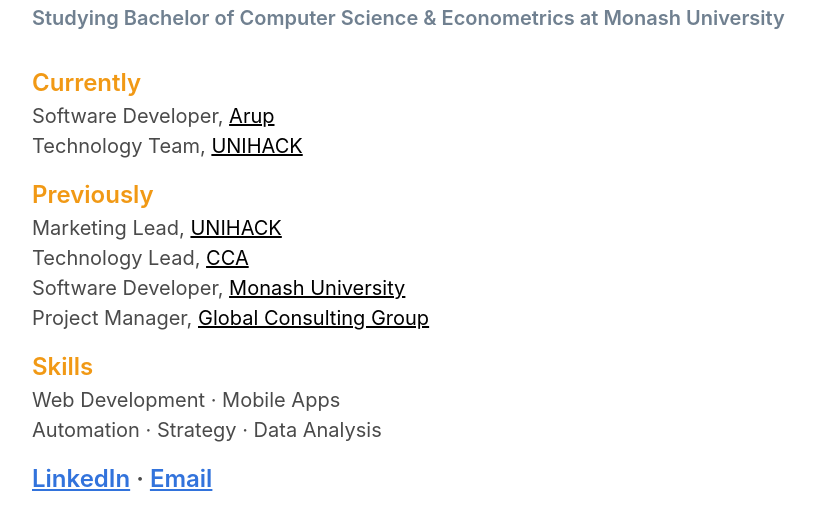
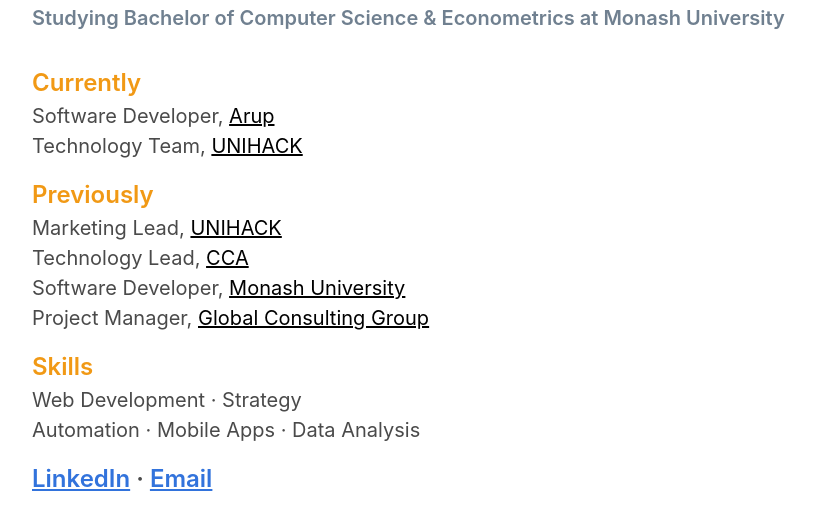
Before and after one commit to arnimittal/arnimittal.github.io, a plain HTML site: page index.html in a window 1280 px wide. Shown: the part 211-740 px from the top of the page, without its empty margins (32-848 px from the left). Drawn offline with nearby package versions, Linux system fonts and the light colour scheme.

Commit message:
Update index.html

```diff
--- a/index.html
+++ b/index.html
@@ -75,10 +75,10 @@
 
                 <ul class="is-size-5-desktop is-size-6-mobile is-size-5-tablet">
                     <li>
-                        Web Development · Mobile Apps
+                        Web Development · Strategy
                     </li>
                     <li>
-                        Automation · Strategy · Data Analysis
+                        Automation · Mobile Apps · Data Analysis
                     </li>
                 </ul>
             </div>
```
